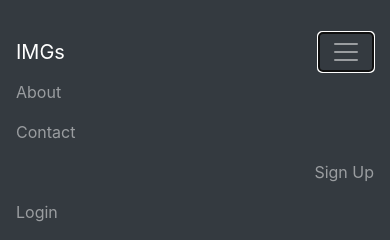
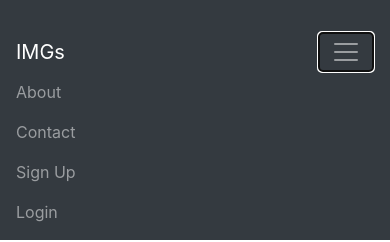
Before and after one commit to phyninja/Bootstrap_image_gallery, a plain HTML site: page index.html in a window 390 px wide. Both pictures are taken after a click on the button "Toggle navigation". Shown: the top 242 px of the page. Drawn offline with nearby package versions, Linux system fonts and the light colour scheme.

Commit message:
fixed Sign-Up button alignment
changed ml-auto class on 'Sign Up' button to ml-md-auto so that when the navbar collapses at the md breakpoint, the 'Sign Up' button is in line with other buttons

```diff
--- a/index.html
+++ b/index.html
@@ -43,7 +43,7 @@
 
 	 	    <!-- col-md-6 splits the parent class, navbar-collapse into 2 parts. One part will contain 'About' & 'Contact'; the second part will contain 'Sign Up' & 'Login' -->
 	 	    <ul class="navbar-nav col-md-6" style="padding-right:0;">
-	 	      <li class="nav-item ml-auto"> <!-- ml-auto on this element moves the Sign Up element as much as possible to the right -->
+	 	      <li class="nav-item ml-md-auto"> <!-- ml-auto on this element moves the Sign Up element as much as possible to the right -->
 	 	        <a class="nav-link" href="#">Sign Up<span class="sr-only">(current)</span></a>
 	 	      </li>
 	 	      <li class="nav-item">
```
